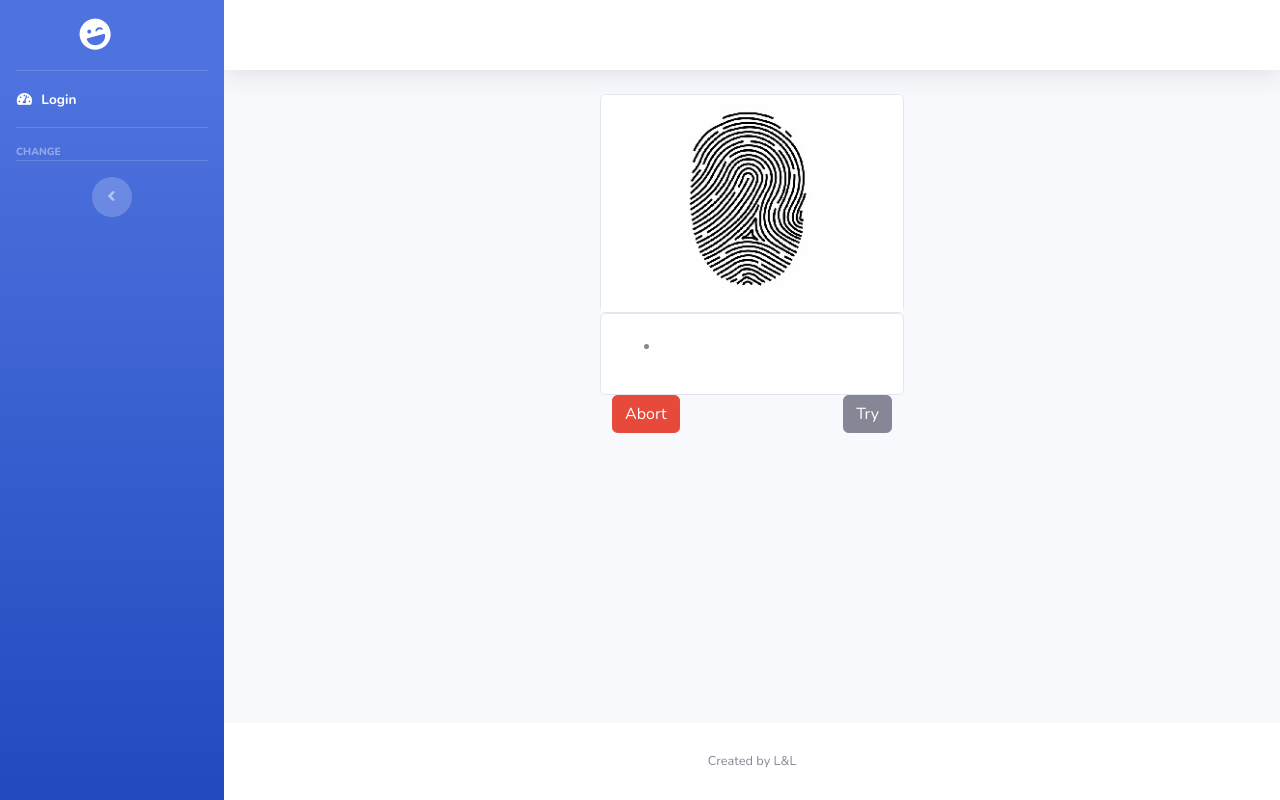
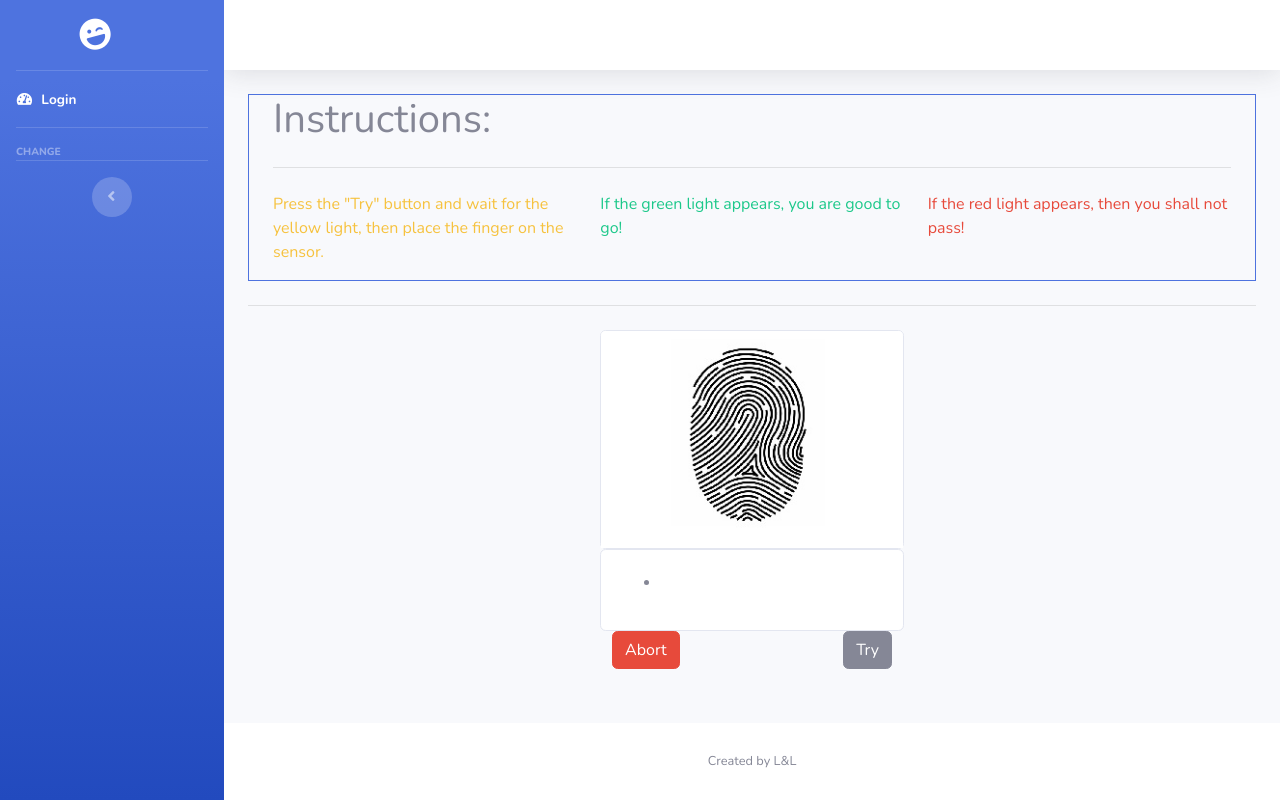
Before and after one commit to Soundwave17/Fingerprint_Database, a Django app: a page that uses fingerprintData/templates/fingerprintData/fingerprint_access.html in a window 1280 px wide. Run offline with Django 3.2, Linux system fonts and the light colour scheme; data comes from the database, SQL or seed files in the repository; both versions use the stored data as it was after the commit; some libraries are stand-ins or nearby versions.

Commit message:
Access via Fingerprint support. Little details

```diff
--- a/fingerprintData/static/js/demo/fingerprint_access.js
+++ b/fingerprintData/static/js/demo/fingerprint_access.js
@@ -1,7 +1,6 @@
 
 $(document).ready(function () {
 var csrftoken = '{% csrf_token %}';
-var first = true;
 var success = false;
     $('#retry').click(function (e) {
         e.preventDefault();
@@ -15,8 +14,8 @@ var success = false;
                 dataType: 'json',
                 type: 'GET',
                 success: function (result) {
-                    if (!result['response'] && first) {
-                        first = false;
+                    if (!result['response']) {
+                        $('#retry').text("Retry");
                         $('#message-ajax').text(result['msg']);
                     } else {
                         $('#message-ajax').text(result['msg']);
@@ -27,9 +26,6 @@ var success = false;
                 timeout: 100000,
             });
 
-            if (!first) {
-                $('#retry').text("Retry");
-            }
         } else {
             console.log("okkke");
             $.ajax({
--- a/fingerprintData/templates/fingerprintData/fingerprint_access.html
+++ b/fingerprintData/templates/fingerprintData/fingerprint_access.html
@@ -12,6 +12,31 @@
     {% load static %}
 
     <input type="hidden" id="myVar" name="variable" value="{{ customer.customer_email }}">
+
+    <div class="container border border-primary">
+        <h1>Instructions:</h1>
+        <hr class="sidebar-divider my-4">
+        <div class="row justify-content-center">
+
+            <div class="col-sm-4">
+                <p class="text-warning ">
+                   Press the "Try" button and wait for the yellow light, then place the finger on the sensor.
+                </p>
+            </div>
+            <div class="col-sm-4">
+                <p class="text-success ">
+                    If the green light appears, you are good to go!
+                </p>
+            </div>
+            <div class="col-sm-4">
+                <p class="text-danger">
+                    If the red light appears, then you shall not pass!
+                </p>
+            </div>
+        </div>
+    </div>
+
+<hr class="sidebar-divider my-4">
 
     <div class="container">
         <div class="row justify-content-center">
--- a/fingerprintData/templates/fingerprintData/overview.html
+++ b/fingerprintData/templates/fingerprintData/overview.html
@@ -22,7 +22,7 @@
         <li class="nav-item dropdown arrow">
             <a class="nav-link dropdown-toggle" href="#" id="userDropdown" role="button"
                data-toggle="dropdown" aria-haspopup="true" aria-expanded="false">
-                <span class="mr-2 d-lg-inline text-gray-600 small">Welcome, CUSTOMER_NAME_HERE</span>
+                <span class="mr-2 d-lg-inline text-gray-600 small">Welcome, {{ customer.customer_name }}</span>
             </a>
             <!-- Dropdown - User Information -->
             <div class="dropdown-menu dropdown-menu-right shadow animated--grow-in"
--- a/fingerprintData/views.py
+++ b/fingerprintData/views.py
@@ -55,7 +55,7 @@ class overview(View):
         customer = get_object_or_404(Customer, pk=customer_email)
         if (customer.customer_admin):
             template = 'fingerprintData/overview.html'
-            return render(request, template)
+            return render(request, template, {'customer': customer})
         raise Http404("How did you get in here???")
 
 
```
Also changed, not shown: fingerprintData/templates/fingerprintData/purchase.html (+1 -21 lines), fingerprintData/templates/fingerprintData/register.html (+4 -7 lines), db.sqlite3.
